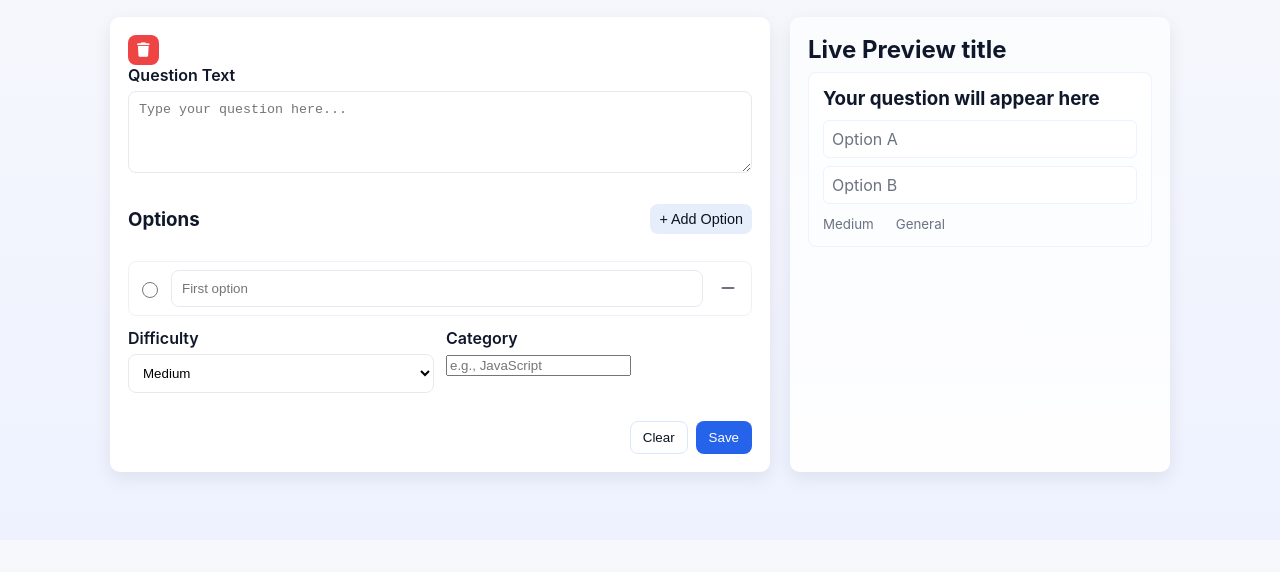
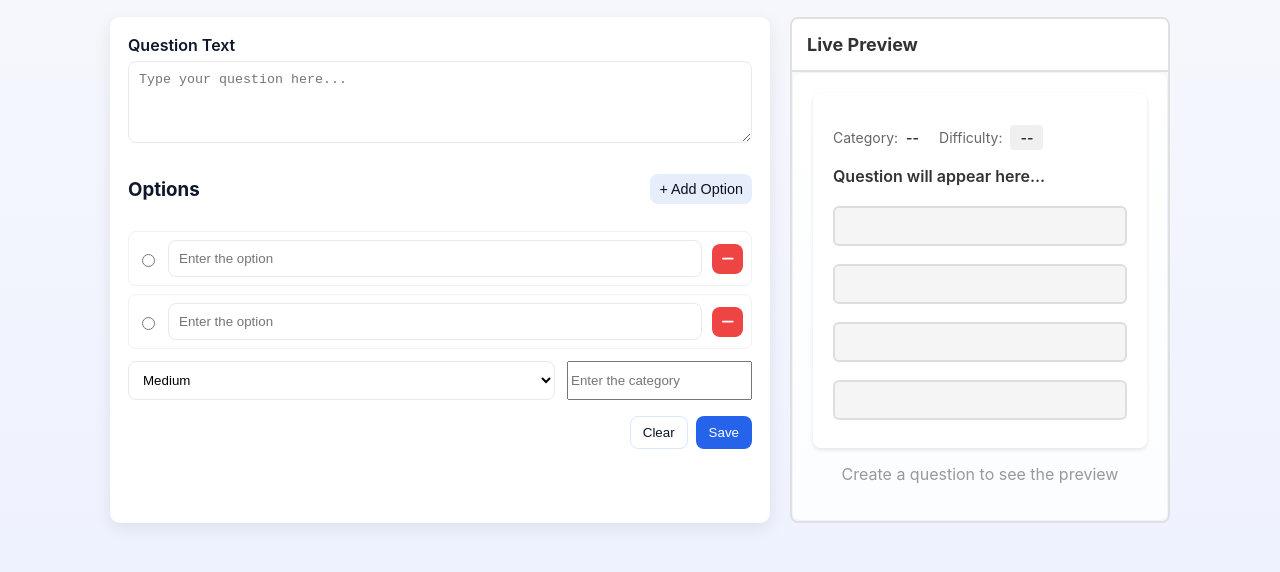
Before and after one commit to mazen42/Quiz, a plain HTML site: page Builder.html in a window 1280 px wide. Shown: the part 118-690 px from the top of the page. Drawn offline with Linux system fonts and the light colour scheme.

Commit message:
create question done.

```diff
--- a/Builder.js
+++ b/Builder.js
@@ -1,5 +1,5 @@
 let Questions = [];
-let questionNumber = 0;
+let questionNumber = 1;
 let addQuestionbtn = document.getElementById("add-Question");
 let builderShell = document.querySelector(".builder-shell");
 window.onload = addQuestionFunction;
@@ -8,87 +8,132 @@ addQuestionbtn.addEventListener("click",function(el){
     addQuestionFunction();
 });
 function addQuestionFunction(){
-    let questionCreator = `
 
-                  <main class="builder-main">
-                    <section class="builder-form-panel">
-                      <form id="question-form" autocomplete="off">
-                        <div class="field">
-                          <label class="field-label" for="question-text">Question Text</label>
-                          <textarea id="question-text" name="question" rows="4" placeholder="Type your question here..."></textarea>
-                        </div>
+    // ===== main =====
+    const main = document.createElement("main");
+    main.className = "builder-main";
+    main.id = questionNumber;
 
-                        <div class="options-header">
-                          <h3>Options</h3>
-                          <button type="button" onclick="hello()" class="btn small" id="add-option">+ Add Option</button>
-                        </div>
+    // ===== section =====
+    const section = document.createElement("section");
+    section.className = "builder-form-panel";
 
-                        <ul class="option-list" id="option-list">
-                          <li class="option-item">
-                            <label>
-                              <input type="radio" name="correct" class="option-radio" value="0">
-                              <input type="text" class="option-input" name="option-0" placeholder="First option">
-                            </label>
-                            <button type="button" class="btn small danger remove-option-btn"><i class="fa-solid fa-minus"></i></button>
-                          </li>
-                        </ul>
+    const form = document.createElement("form");
+    form.autocomplete = "off";
 
-                        <div class="meta-row">
-                          <label class="field small">
-                            <span class="field-label">Difficulty</span>
-                            <select id="difficulty" name="difficulty">
-                              <option value="easy">Easy</option>
-                              <option value="medium" selected>Medium</option>
-                              <option value="hard">Hard</option>
-                            </select>
-                          </label>
+    // ===== Question Field =====
+    const field = document.createElement("div");
+    field.className = "field";
 
-                          <label class="field small">
-                            <span class="field-label">Category</span>
-                            <input id="category" name="category" placeholder="e.g., JavaScript">
-                          </label>
-                        </div>
+    const label = document.createElement("label");
+    label.className = "field-label";
+    label.textContent = "Question Text";
 
-                        <div class="form-actions">
-                          <button type="button" class="btn ghost" id="clear-btn">Clear</button>
-                          <button type="submit" class="btn primary" id="save-btn">Save</button>
-                        </div>
-                      </form>
-                    </section>
+    const textarea = document.createElement("textarea");
+    textarea.rows = 4;
+    textarea.placeholder = "Type your question here...";
 
-                    <aside class="builder-preview" aria-live="polite">
-                      <div class="preview-card">
-                        <h2 class="preview-title">Live Preview title</h2>
-                        <div id="preview" class="preview-content">
-                          <h3 id="preview-question">Your question will appear here</h3>
-                          <ul id="preview-options" class="preview-options">
-                            <li class="preview-option muted">Option A</li>
-                            <li class="preview-option muted">Option B</li>
-                          </ul>
-                          <div class="preview-meta">
-                            <small id="preview-difficulty" class="muted">Medium</small>
-                            <small id="preview-category" class="muted" style="margin-left:10px">General</small>
-                          </div>
-                        </div>
-                      </div>
-                    </aside>
-                  </main>
-    `
-    builderShell.insertAdjacentHTML("beforeend",questionCreator);
-    let trashbtn = document.createElement("button");
-    trashbtn.type = "button";
-    trashbtn.className = "btn small danger delete-question-btn";
-    trashbtn.innerHTML = `<i class="fa-solid fa-trash"></i>`;
-    trashbtn.addEventListener("click",function(){
-        deleteQuestion(this);
-    })
-    let builderMain = builderShell.lastElementChild.querySelector(".builder-form-panel");
-    builderMain.insertAdjacentElement("afterbegin",trashbtn);
+    field.append(label, textarea);
+
+    // ===== Options Header =====
+    const optionsHeader = document.createElement("div");
+    optionsHeader.className = "options-header";
+
+    const h3 = document.createElement("h3");
+    h3.textContent = "Options";
+
+    const addOptionBtn = document.createElement("button");
+    addOptionBtn.id = "addOptionbtn";
+    addOptionBtn.type = "button";
+    addOptionBtn.className = "btn small";
+    addOptionBtn.textContent = "+ Add Option";
+    addOptionBtn.addEventListener("click",function(){
+        createOption(this);
+    });
 
 
-//                     <button type="button" onclick="deleteQuestion(this)" class="btn small danger delete-question-btn" title="Delete this question">
-//   <i class="fa-solid fa-trash"></i> Delete
-// </button>
+    optionsHeader.append(h3, addOptionBtn);
+
+    // ===== Options List =====
+    const ul = document.createElement("ul");
+    ul.className = "option-list";
+
+    // ===== Meta Row =====
+    const metaRow = document.createElement("div");
+    metaRow.className = "meta-row";
+
+    const difficulty = document.createElement("select");
+    ["Easy", "Medium", "Hard"].forEach(val => {
+        const opt = document.createElement("option");
+        opt.value = val.toLowerCase();
+        opt.textContent = val;
+        if (val === "Medium") opt.selected = true;
+        difficulty.appendChild(opt);
+    });
+
+    const category = document.createElement("input");
+    category.placeholder = "Enter the category";
+
+    metaRow.append(difficulty, category);
+
+    // ===== Actions =====
+    const actions = document.createElement("div");
+    actions.className = "form-actions";
+
+    const clearBtn = document.createElement("button");
+    clearBtn.type = "button";
+    clearBtn.className = "btn ghost";
+    clearBtn.textContent = "Clear";
+
+    const saveBtn = document.createElement("button");
+    saveBtn.type = "submit";
+    saveBtn.className = "btn primary";
+    saveBtn.textContent = "Save";
+
+    actions.append(clearBtn, saveBtn);
+
+    // ===== Assemble Form =====
+    form.append(field, optionsHeader, ul, metaRow, actions);
+    section.appendChild(form);
+
+    // ===== Preview =====
+    const aside = document.createElement("aside");
+    aside.className = "builder-preview";
+    aside.innerHTML = `
+        <div class="preview-container">
+  <div class="preview-header">
+    <h3>Live Preview</h3>
+  </div>
+  <div class="preview-content">
+    <div class="preview-question">
+      <div class="preview-meta">
+        <span class="preview-category">Category: <strong>--</strong></span>
+        <span class="preview-difficulty">Difficulty: <strong>--</strong></span>
+      </div>
+      <p class="preview-question-text">Question will appear here...</p>
+      <div class="preview-options">
+        <div class="preview-option"></div>
+        <div class="preview-option"></div>
+        <div class="preview-option"></div>
+        <div class="preview-option"></div>
+      </div>
+    </div>
+    <div class="preview-empty-state">
+      <p>Create a question to see the preview</p>
+    </div>
+  </div>
+</div>
+    `;
+
+    // ===== Final Append =====
+    main.append(section, aside);
+
+    builderShell.appendChild(main);
+    resortOptinos(main);
+    addOptionBtn.click();
+    addOptionBtn.click();
+
+    questionNumber++;
 }
 window.hello = () =>{
 console.log("hello");
@@ -100,5 +145,45 @@ function deleteQuestion(btn){
     builderShell.removeChild(builderMain);
 }
 
-function createOption(){
+function createOption(btn){
+    let id = btn.closest(".builder-main").id;
+    let ulofOptions = btn.closest(".builder-main").querySelector(".option-list");
+    let builderMain = btn.closest(".builder-main");
+    const radio = document.createElement("input");
+    radio.type = "radio";
+    radio.name = "option" + id;
+    radio.value = "";
+    const radioText = document.createElement("input");
+    radioText.type = "text";
+    radioText.placeholder =  "Enter the option";
+    let li = document.createElement("li");
+    li.className = "option-item";
+    let label = document.createElement("label");
+    let deleteOptionbtn = document.createElement("button");
+    deleteOptionbtn.addEventListener("click",function (){
+        if(ulofOptions.children.length === 2){
+            return;
+        }
+        ulofOptions.removeChild(li);
+        resortOptinos(builderMain);
+    })
+    deleteOptionbtn.type = "button";
+    deleteOptionbtn.className = "btn small danger";
+    deleteOptionbtn.innerHTML = `<i class="fa-solid fa-minus"></i>`;
+    label.append(radio,radioText);
+    li.append(label,deleteOptionbtn);
+    ulofOptions.append(li);
+    resortOptinos(builderMain);
 }
+function resortOptinos(main){
+    let ascii = 65;
+    let allLis = main.querySelectorAll("input[type=radio]");
+    allLis.forEach(element => {
+        element.value = String.fromCharCode(ascii);
+        ascii++;
+    });
+}
+
+function livePerview(){
+
+}
--- a/builder.css
+++ b/builder.css
@@ -61,3 +61,124 @@ textarea{resize:vertical}
 
 /* focus polish */
 input:focus, textarea:focus, select:focus{outline:3px solid rgba(37,99,235,0.12);outline-offset:2px}
+.preview-container {
+  flex: 1;
+  border: 2px solid #e0e0e0;
+  border-radius: 8px;
+  background: #f9f9f9;
+  display: flex;
+  flex-direction: column;
+  overflow: hidden;
+}
+
+.preview-header {
+  display: flex;
+  justify-content: space-between;
+  align-items: center;
+  padding: 15px;
+  border-bottom: 2px solid #e0e0e0;
+  background: #fff;
+}
+
+.preview-header h3 {
+  margin: 0;
+  font-size: 18px;
+  color: #333;
+}
+
+.preview-clear-btn:hover {
+  background: #ff5252;
+}
+
+.preview-content {
+  flex: 1;
+  padding: 20px;
+  overflow-y: auto;
+  position: relative;
+}
+
+.preview-question {
+  background: white;
+  padding: 20px;
+  border-radius: 8px;
+  box-shadow: 0 2px 4px rgba(0, 0, 0, 0.1);
+}
+
+.preview-question-text {
+  font-size: 16px;
+  font-weight: 600;
+  color: #333;
+  margin-bottom: 20px;
+}
+
+.preview-options {
+  display: flex;
+  flex-direction: column;
+  gap: 10px;
+}
+
+.preview-option {
+  padding: 12px;
+  border: 2px solid #ddd;
+  border-radius: 6px;
+  background: #f5f5f5;
+  cursor: pointer;
+  transition: all 0.3s;
+  min-height: 40px;
+}
+
+.preview-option:hover {
+  border-color: #4a90e2;
+  background: #e8f0ff;
+}
+
+.preview-empty-state {
+  display: flex;
+  align-items: center;
+  justify-content: center;
+  height: 100%;
+  color: #999;
+  font-size: 16px;
+  text-align: center;
+}
+.preview-meta {
+  display: flex;
+  gap: 20px;
+  margin-bottom: 15px;
+  font-size: 14px;
+  color: #666;
+}
+
+.preview-category,
+.preview-difficulty {
+  display: flex;
+  align-items: center;
+  gap: 8px;
+}
+
+.preview-category strong,
+.preview-difficulty strong {
+  color: #333;
+  font-weight: 600;
+}
+
+.preview-difficulty strong {
+  padding: 4px 10px;
+  border-radius: 4px;
+  background: #f0f0f0;
+}
+
+.preview-difficulty strong.easy {
+  background: #d4edda;
+  color: #155724;
+}
+
+.preview-difficulty strong.medium {
+  background: #fff3cd;
+  color: #856404;
+}
+
+.preview-difficulty strong.hard {
+  background: #f8d7da;
+  color: #721c24;
+}
```
